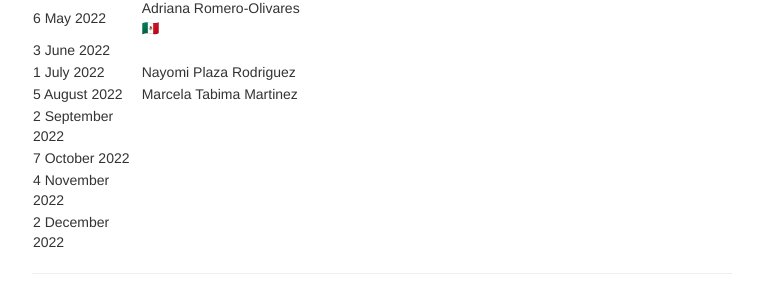
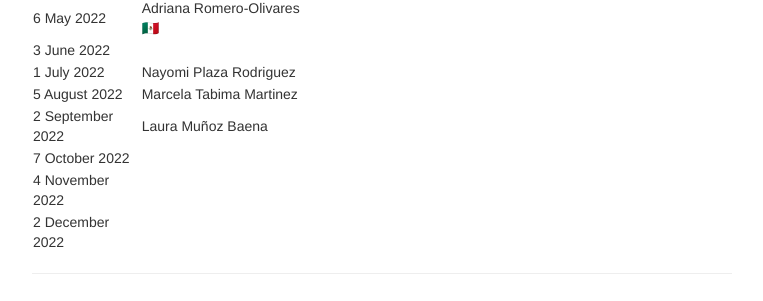
Before and after one commit to solislemuslab/solislemuslab.github.io, a Jekyll site: the page built from pages/talks.md, in a window 1280 px wide and 900 px high, scrolled down 3935 px. Shown: the part 303-604 px from the top of the window, without its empty margins (258-1021 px from the left). Built offline with Jekyll 4.4.1, drawn with Linux system fonts in a browser that asks for light colours.

Commit message:
updated el zoominario

```diff
--- a/pages/talks.md
+++ b/pages/talks.md
@@ -273,7 +273,7 @@ Great! Please fill out [this google form](https://forms.gle/1kpZE1XrKe9YS9cHA)
 | 3 June 2022 |  | |
 | 1 July 2022 | Nayomi Plaza Rodriguez | |
 | 5 August 2022 | Marcela Tabima Martinez | |
-| 2 September 2022 |  | |
+| 2 September 2022 | Laura Muñoz Baena | |
 | 7 October 2022 |  | |
 | 4 November 2022 |  | |
 | 2 December 2022 |  | |
```
